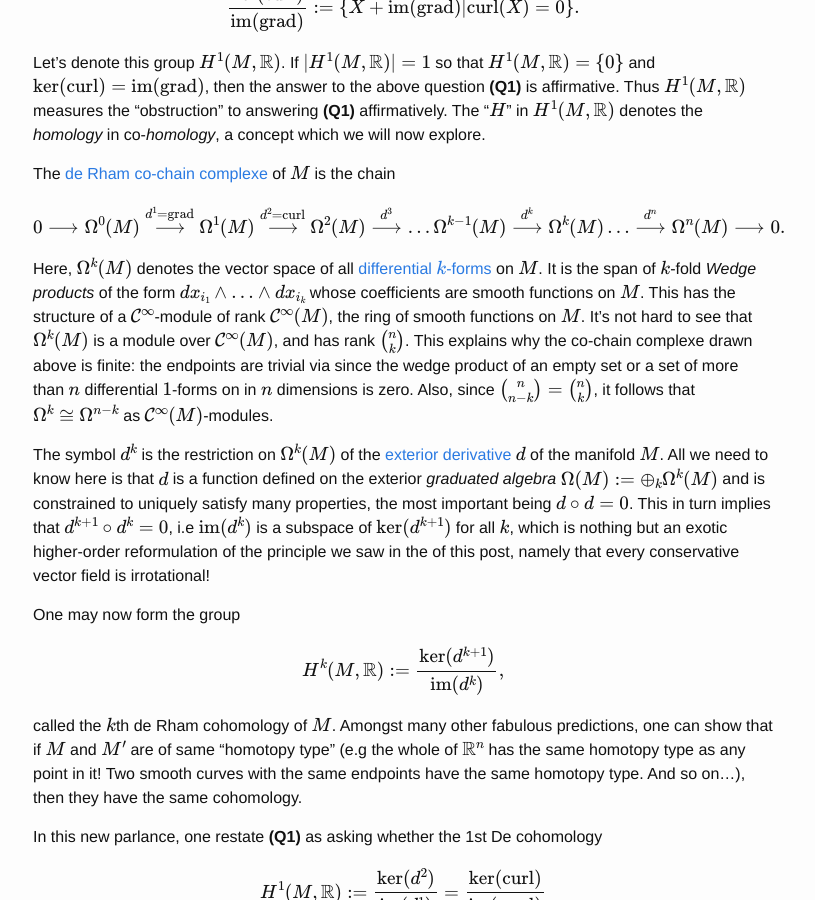
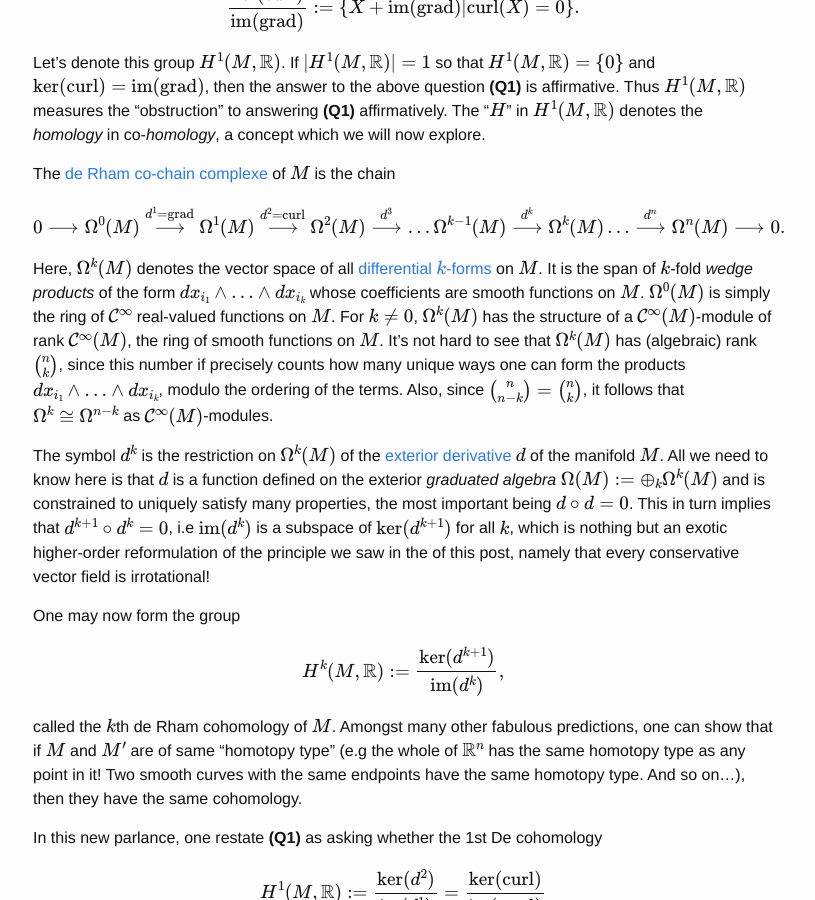
Before and after one commit to dohmatob/dohmatob.github.io, a Jekyll site: the page built from _posts/2018-02-22-hodge.markdown, in a window 1280 px wide and 900 px high, scrolled down 1932 px. Shown: the whole window, without its empty margins (237-1052 px from the left). Built offline with Jekyll 4.4.1, drawn with Linux system fonts in a browser that asks for light colours; formulas are drawn with MathJax 3; comment, search, counter and statistics services are not loaded.

Commit message:
some corrections on hodge / cohomology stuff

```diff
--- a/_posts/2018-02-22-hodge.markdown
+++ b/_posts/2018-02-22-hodge.markdown
@@ -70,7 +70,9 @@ $$
 0 \longrightarrow \Omega^0(M) \overset{d^1=\operatorname{grad}}{\longrightarrow} \Omega^1(M) \overset{d^2=\operatorname{curl}}{\longrightarrow} \Omega^2(M) \overset{d^3}{\longrightarrow} \ldots \Omega^{k-1}(M) \overset{d^k}{\longrightarrow} \Omega^{k}(M) \ldots \overset{d^n}{\longrightarrow} \Omega^n(M) \longrightarrow 0.
 $$
 
-Here, $\Omega^k(M)$ denotes the vector space of all [differential $k$-forms][4] on $M$. It is the span of $k$-fold *Wedge products* of the form $dx_{i_1} \wedge \ldots \wedge dx_{i_k}$ whose coefficients are smooth functions on $M$. This has the structure of a $\mathcal C^\infty$-module of rank $\mathcal C^\infty(M)$, the ring of smooth functions on $M$. It's not hard to see that  $\Omega^k(M)$ is a module over $\mathcal C^\infty(M)$, and has rank ${n\choose k}$. This explains why the co-chain complexe drawn above is finite: the endpoints are trivial via since the wedge product of an empty set or a set of more than $n$ differential $1$-forms on in $n$ dimensions is zero. Also, since ${n\choose n-k} = {n\choose k}$, it follows that $\Omega^k \cong \Omega^{n-k}$ as $\mathcal C^\infty(M)$-modules.
+Here, $\Omega^k(M)$ denotes the vector space of all [differential $k$-forms][4] on $M$. It is the span of $k$-fold *wedge products* of the form $dx_{i_1} \wedge \ldots \wedge dx_{i_k}$ whose coefficients are smooth functions on $M$. $\Omega^0(M)$ is simply the ring of $\mathcal C^\infty$ real-valued functions on $M$. For $k \ne 0$, $\Omega^k(M)$ has the structure of a $\mathcal C^\infty(M)$-module of rank $\mathcal C^\infty(M)$, the ring of smooth functions on $M$. It's not hard to see that  $\Omega^k(M)$ has (algebraic) rank ${n\choose k}$, since this number if precisely counts how many unique ways one can form the products $dx_{i_1} \wedge \ldots \wedge dx_{i_k}$, modulo the ordering of the terms.
+<!-- This explains why the co-chain complexe drawn above is finite: the endpoints are trivial via since the wedge product of an empty set or a set of more than $n$ differential $1$-forms on in $n$ dimensions is zero.  -->
+Also, since ${n\choose n-k} = {n\choose k}$, it follows that $\Omega^k \cong \Omega^{n-k}$ as $\mathcal C^\infty(M)$-modules.
 
 The symbol $d^k$ is the restriction on $\Omega^k(M)$ of the [exterior derivative][5] $d$ of the manifold $M$. All we need to know here is that $d$ is a function defined on the exterior *graduated algebra* $\Omega(M) := \oplus_k \Omega^k(M)$ and is constrained to uniquely satisfy many properties, the most important being $d \circ d = 0$.
 This in turn implies that $d^{k+1} \circ d^k = 0$, i.e $\im(d^k)$ is a subspace of $\ker(d^{k+1})$ for all $k$, which is nothing but an exotic higher-order reformulation of the principle we saw in the of this post, namely that every conservative vector field is irrotational!
```
